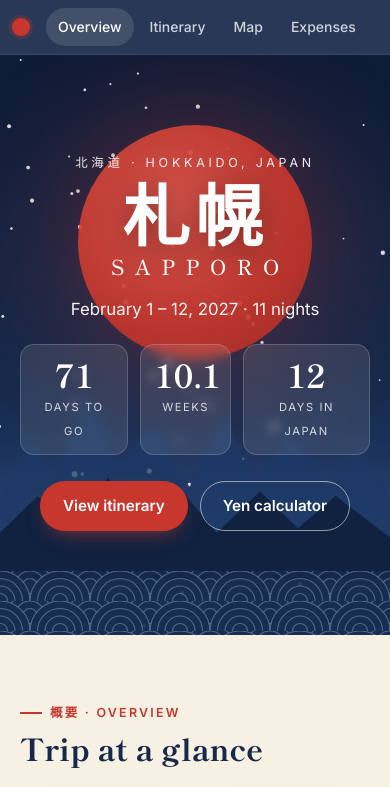
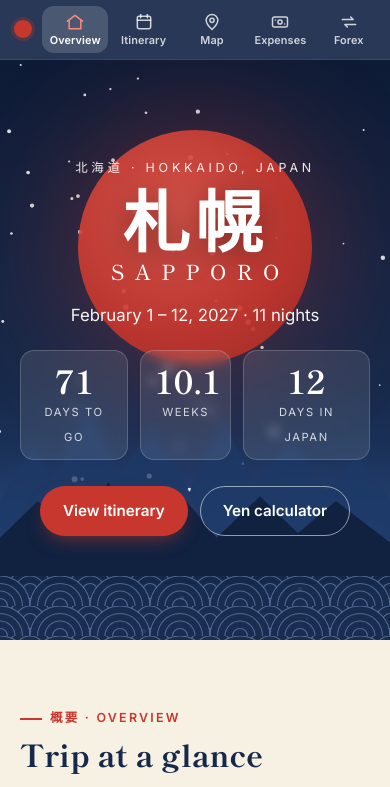
Before and after one commit to justin-mark-castro/Sapporo-February-2027, a plain HTML site: page index.html in a window 390 px wide. Shown: the top 787 px of the page. Drawn offline with Linux system fonts and the light colour scheme; no server answers.

Commit message:
Mobile nav: fit all 5 tabs in an icon tab bar, no horizontal scrolling
Co-Authored-By: Claude Sonnet 5.5 <noreply@anthropic.com>
Claude-Session: https://claude.ai/code/session_01C8YnB39U1PTNEBUbsHG9FD

```diff
--- a/index.html
+++ b/index.html
@@ -35,11 +35,11 @@
     <span class="brand-text"><b>札幌</b> Sapporo 2027</span>
   </a>
   <nav class="nav-links" aria-label="Sections">
-    <a href="#overview">Overview</a>
-    <a href="#itinerary">Itinerary</a>
-    <a href="#map">Map</a>
-    <a href="#expenses">Expenses</a>
-    <a href="#forex">Forex</a>
+    <a href="#overview"><svg class="nav-ico" viewBox="0 0 24 24" aria-hidden="true" fill="none" stroke="currentColor" stroke-width="1.8" stroke-linecap="round" stroke-linejoin="round"><path d="M3 11l9-7 9 7"/><path d="M5 10v10h14V10"/></svg><span>Overview</span></a>
+    <a href="#itinerary"><svg class="nav-ico" viewBox="0 0 24 24" aria-hidden="true" fill="none" stroke="currentColor" stroke-width="1.8" stroke-linecap="round" stroke-linejoin="round"><rect x="4" y="5" width="16" height="15" rx="2"/><path d="M8 3v4M16 3v4M4 10h16"/></svg><span>Itinerary</span></a>
+    <a href="#map"><svg class="nav-ico" viewBox="0 0 24 24" aria-hidden="true" fill="none" stroke="currentColor" stroke-width="1.8" stroke-linecap="round" stroke-linejoin="round"><path d="M12 21s-7-6.2-7-11a7 7 0 0114 0c0 4.8-7 11-7 11z"/><circle cx="12" cy="10" r="2.5"/></svg><span>Map</span></a>
+    <a href="#expenses"><svg class="nav-ico" viewBox="0 0 24 24" aria-hidden="true" fill="none" stroke="currentColor" stroke-width="1.8" stroke-linecap="round" stroke-linejoin="round"><rect x="3" y="6" width="18" height="12" rx="2"/><circle cx="12" cy="12" r="2.5"/><path d="M6.5 9.5v.01M17.5 14.5v.01"/></svg><span>Expenses</span></a>
+    <a href="#forex"><svg class="nav-ico" viewBox="0 0 24 24" aria-hidden="true" fill="none" stroke="currentColor" stroke-width="1.8" stroke-linecap="round" stroke-linejoin="round"><path d="M4 9h13l-3-3M20 15H7l3 3"/></svg><span>Forex</span></a>
   </nav>
 </header>
 
--- a/styles.css
+++ b/styles.css
@@ -54,6 +54,7 @@ a{color:inherit}
   color:rgba(255,255,255,.78);white-space:nowrap;transition:.2s;
 }
 .nav-links a:hover,.nav-links a.active{background:rgba(255,255,255,.12);color:#fff}
+.nav-ico{display:none}
 
 /* ---------- hero ---------- */
 .hero{
@@ -331,7 +332,6 @@ a{color:inherit}
   .section{padding:64px 0}
 }
 @media (max-width:560px){
-  .nav{padding:8px 12px}
   .brand-text{display:none}
   .hero{padding-top:70px;min-height:580px}
   .countdown div{min-width:74px}
@@ -349,7 +349,17 @@ a{color:inherit}
   .glance b{font-size:1.05rem}
 }
 @media (max-width:640px){
-  .nav-links{justify-content:flex-start}
+  /* nav: all 5 tabs always visible (no scrolling) - icon above label */
+  .nav{padding:6px 8px;padding-top:calc(6px + env(safe-area-inset-top));gap:4px}
+  .brand{flex:0 0 auto;padding:0 6px}
+  .nav-links{display:grid;grid-template-columns:repeat(5,minmax(0,1fr));gap:2px;overflow:visible;flex:1;justify-content:stretch}
+  .nav-links a{
+    display:flex;flex-direction:column;align-items:center;justify-content:center;gap:3px;
+    padding:6px 2px;border-radius:12px;font-size:.68rem;font-weight:600;letter-spacing:.01em;line-height:1.1;text-align:center
+  }
+  .nav-ico{display:block;width:20px;height:20px}
+  .nav-links a.active{background:rgba(255,255,255,.16)}
+  .nav-links a.active .nav-ico{color:#ff8a7a}
   .table-scroll{overflow:visible}
   #expTable,#expTable tbody,#expTable tfoot,#expTable tr,#expTable td{display:block;width:100%}
   #expTable thead{display:none}
```
